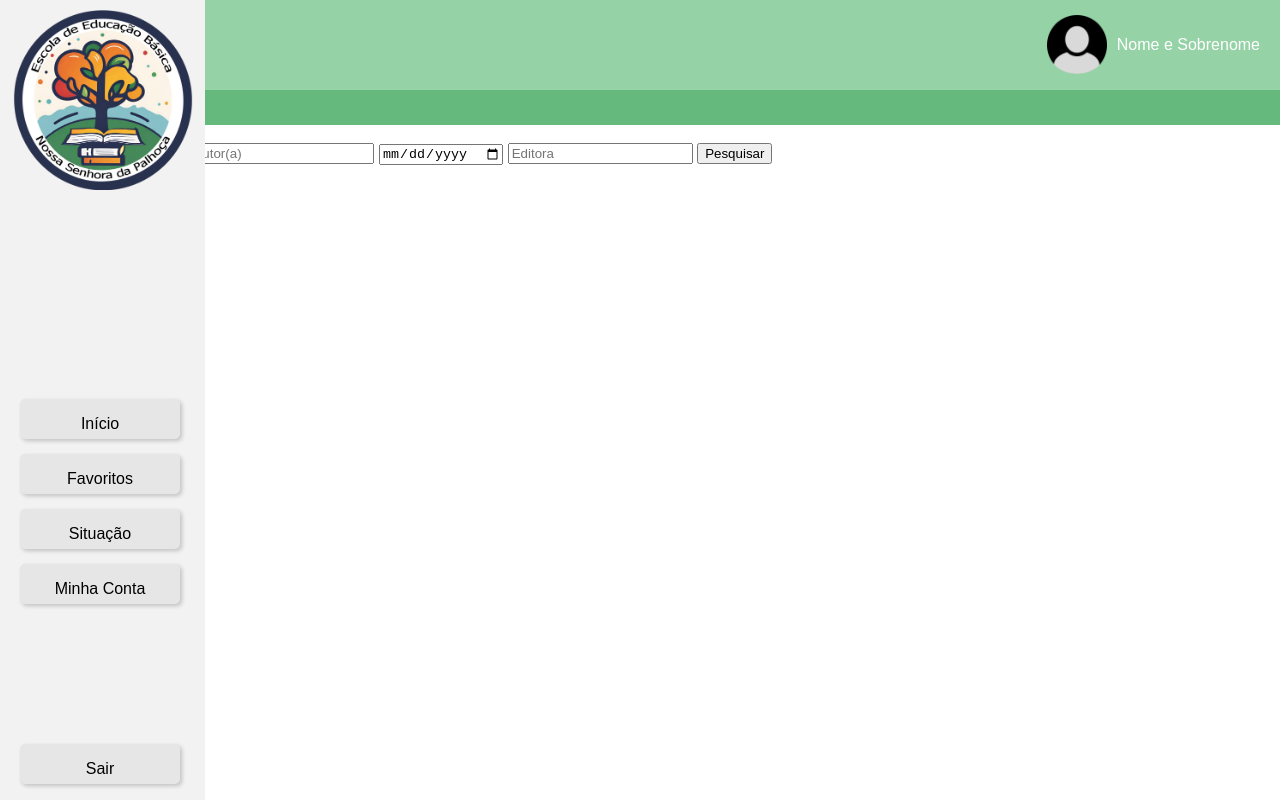
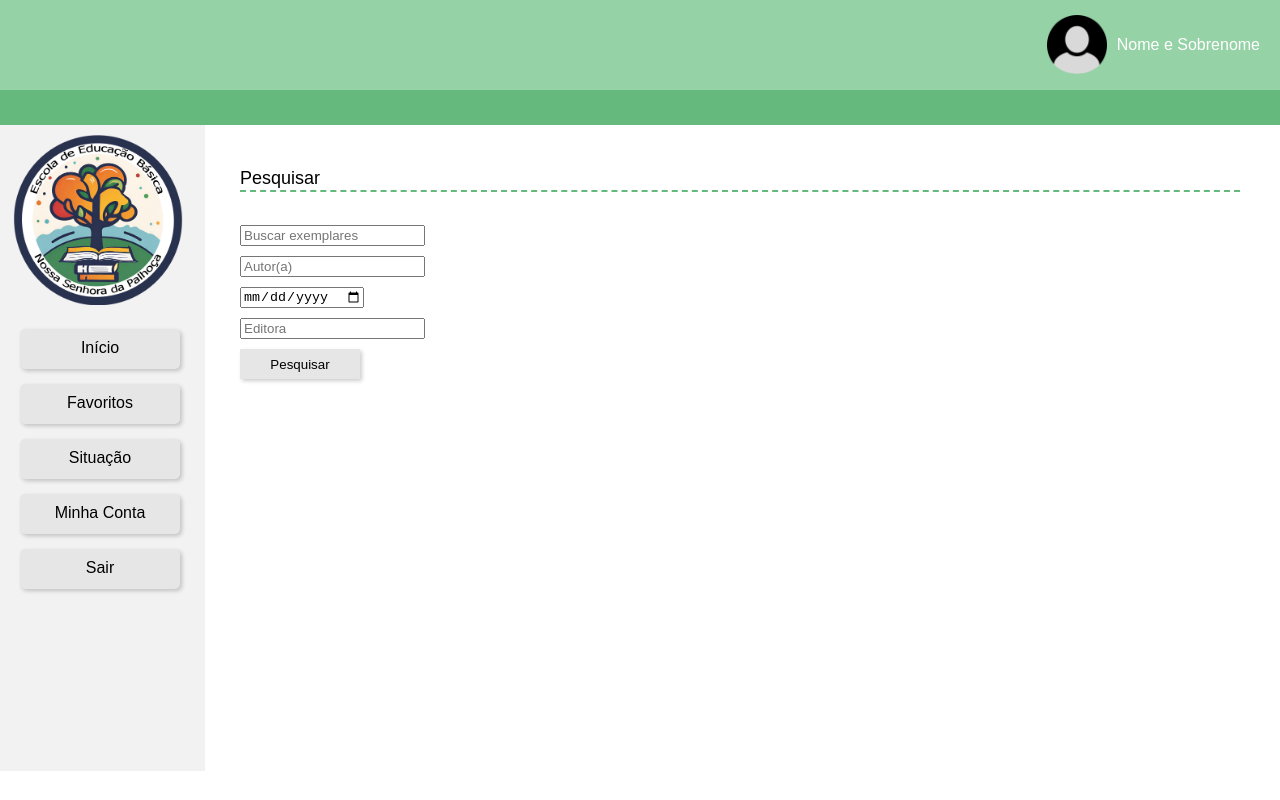
Before and after one commit to Thuany-Menezes/projetos_II, a plain HTML site: page projetos_II/tela_usuario.html in a window 1280 px wide. Drawn offline with Linux system fonts and the light colour scheme.

Commit message:
Update estilos_usu.css

```diff
--- a/projetos_II/css/estilos_usu.css
+++ b/projetos_II/css/estilos_usu.css
@@ -8,6 +8,7 @@
     height: 100vh; /* Altura da janela de visualização */
 }
 
+/*Container menu superior*/
 .tela-usuario {
     background: #ffffff;
     width: 100%;
@@ -24,41 +25,37 @@
     position: relative;
 }
 
-    /* Adicione estilos para a imagem do usuário e Nome e Sobrenome */
+/* estilo para a imagem do usuário e Nome e Sobrenome */
 .menu-superior .user-info {
     display: flex;
     align-items: center;
     justify-content: flex-end;
-        margin-right: 20px; /* Ajuste a margem direita conforme necessário */
-        height: 70px; /* Ajuste a altura conforme necessário */
+    margin-right: 20px; /* margem direita */
+    height: 70px; /* altura */
 }
 
 .menu-superior .user-info .user-image {
-        width: 60px; /* Defina a largura da imagem do usuário */
-        height: 60px; /* Defina a altura da imagem do usuário */
-        margin-right: 10px; /* Adicione margem à direita, se necessário */
+    width: 60px; /* imagem do usuário */
+    height: 60px; /* altura da imagem do usuário */
+    margin-right: 10px; /* margem à direita, se necessário */
 }
 
-
-    .faixa {
-        background-color: rgba(101, 185, 124, 1);
-        height: 35px;
-    }
+/*container menu lateral*/
 
 .menu-lateral-container {
     background-color: rgba(242, 242, 242, 1);
-        position: fixed;
+    position: absolute;
     width: 205px;
-        height: 100%;
+    height: 80.8%;
+    top: 125px;
     left: 0;
-        display: flex;
-        flex-direction: column;
+    flex-direction: column; /*mantém os botões dentro*/
     justify-content: space-between; /* Distribui os itens verticalmente */
 }
 
 .logo {
-        width: 180px; /* Defina a largura da imagem do logotipo */
-        height: 180px; /* Defina a altura da imagem do logotipo */
+    width: 170px; /* largura da imagem do logotipo */
+    height: 170px; /* altura da imagem do logotipo */
     margin-top: 10px;
     margin-left: 13px;
 }
@@ -85,7 +82,7 @@
     width: 120px; /* Largura do botão */
     height: 20px; /* Altura do botão */
     text-align: center; /* Centralizar texto horizontalmente */
-        line-height: 30px; /* Centralizar texto verticalmente */
+    line-height: center; /* Centralizar texto verticalmente */
     box-shadow: 2px 2px 4px rgba(0, 0, 0, 0.2);
     border: none;
     background-color: rgba(230, 230, 230, 1);
@@ -95,10 +92,60 @@
     background-color: #95d2a6;
 }
 
-    /* Estilos para o botão "Sair" */
-    .menu-lateral li:last-child {
-        margin-top: 140px; /* Coloca o botão "Sair" no final */
+/*container menu central*/
+.faixa {
+    background-color: rgba(101, 185, 124, 1);
+    height: 35px;
 }
+
+.pesquisa {
+    position: absolute;
+    top: 168px; /* altura */
+    left: 240px; /* posição  */
+    font-size: 18px; /* tamanho da fonte */
+}
+
+
+/* estilo para a linha tracejada */
+.dashed-line {
+    border-bottom: 2px dashed rgba(101, 185, 124, 1); /* Linha tracejada horizontal */
+    position: absolute;
+    top: 190px; /* altura da linha */
+    left: 240px; /* posição da linha */
+    right: 40px; /* margem direita para afastar do menu lateral */
+}
+
+/* Campo de busca por livros */
+
+/* Estilo para o campo de busca avançada (em coluna) */
+.busca {
+    display: flex;
+    flex-direction: column; /* Coloca os elementos em uma coluna */
+    align-items: flex-start; /* Alinha os elementos à esquerda da coluna */
+    margin-top: 100px; /* Espaço superior entre a pesquisa e os outros elementos */
+    margin-left: 240px;
+}
+
+.busca input,
+.busca button {
+    margin-bottom: 10px; /* Espaço entre os elementos da coluna */
+}
+
+.busca button {
+    width: 120px; /* Largura do botão */
+    height: 30px; /* Altura do botão */
+    text-align: center; /* Centralizar texto horizontalmente */
+    line-height: center; /* Centralizar texto verticalmente */
+    box-shadow: 2px 2px 4px rgba(0, 0, 0, 0.2);
+    border: none;
+    background-color: rgba(230, 230, 230, 1);
+    cursor: pointer;
+}
+
+.busca button:hover {
+    background-color: #95d2a6;
+}
+
 
 /* Estilos responsivos */
 @media screen and (max-width: 768px) {
```
Lines whose indentation alone changed are shown as unchanged.
